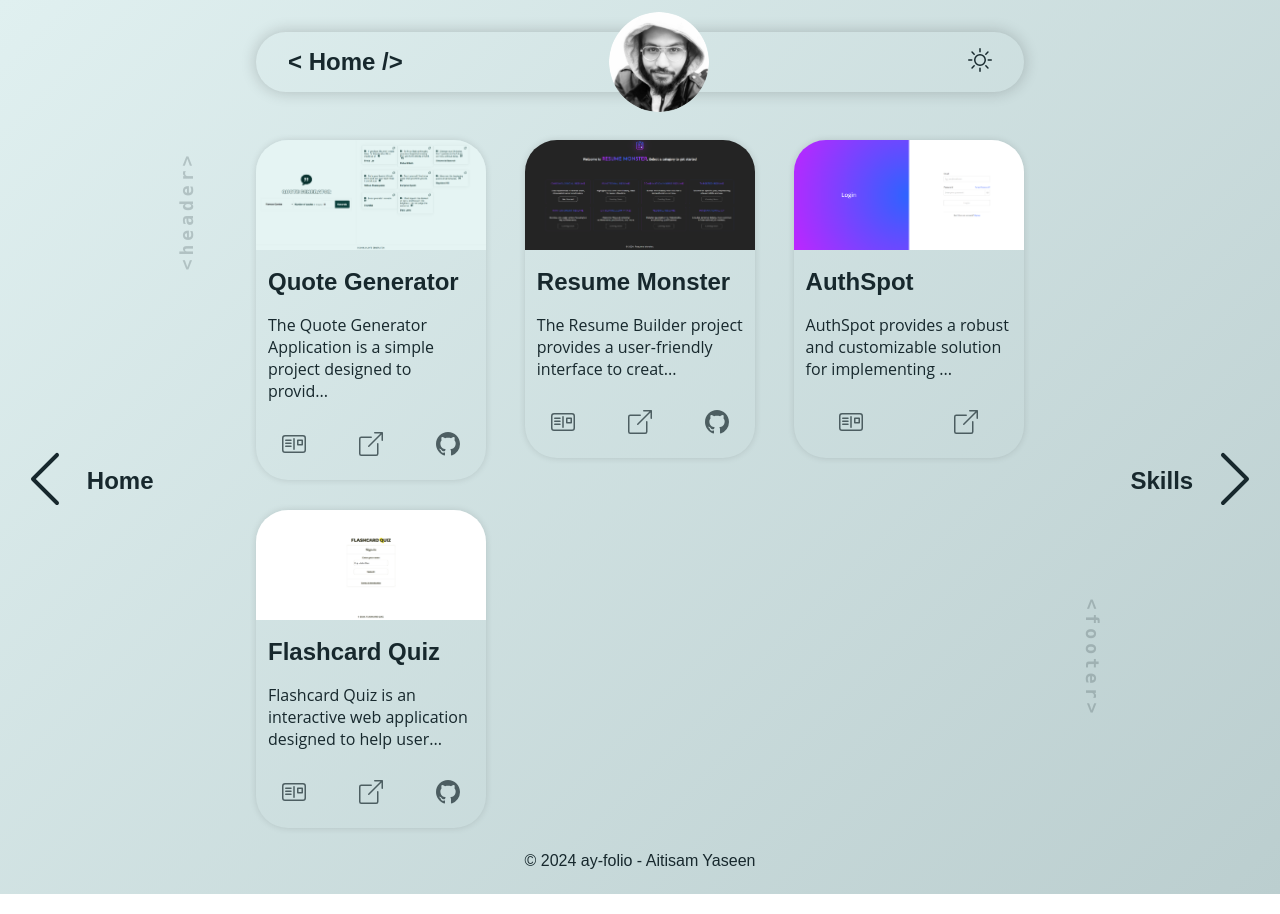
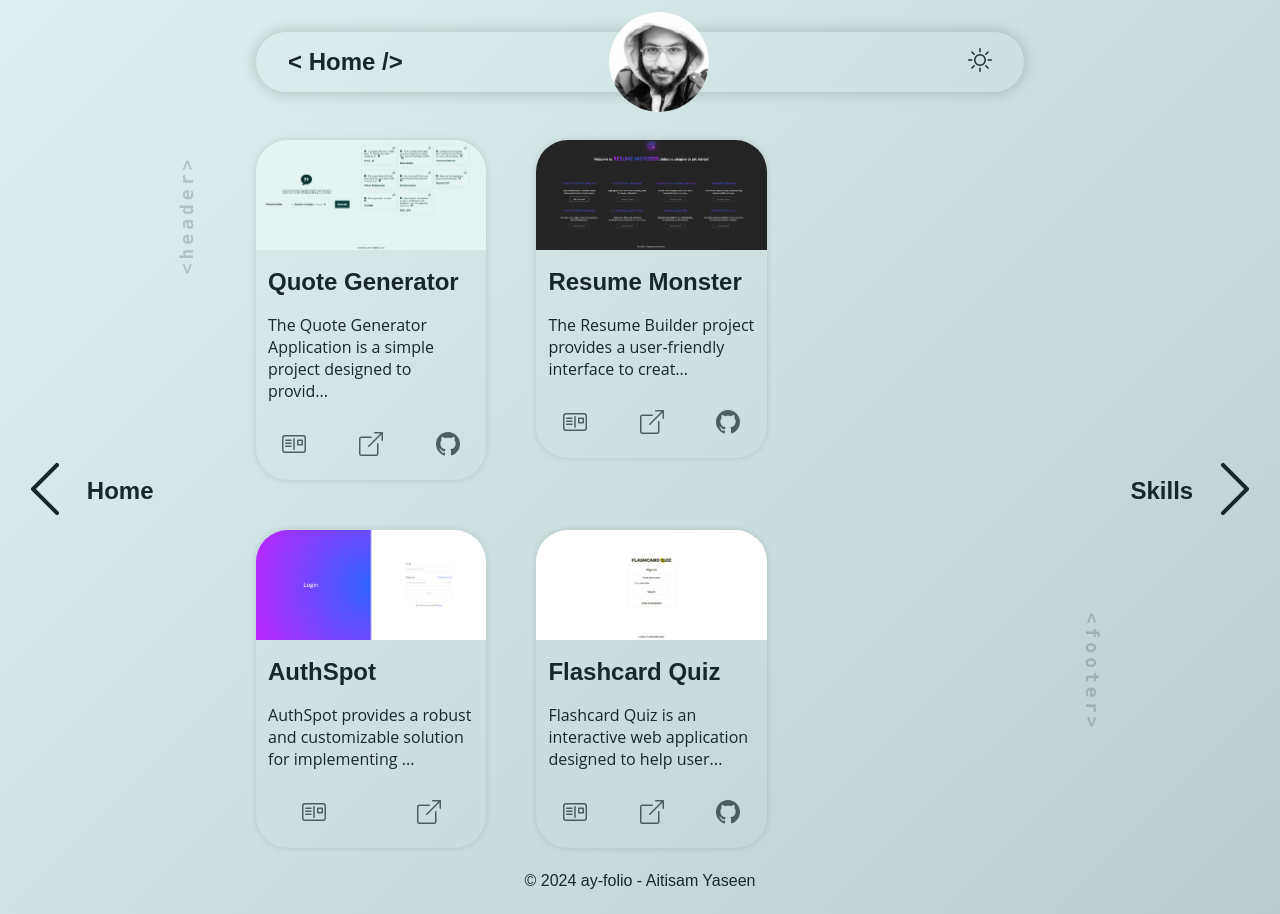
Before and after one commit to MaitisamY/ay-folio, a React (Vite) app: page /project in a window 1280 px wide. Built offline with nearby package versions, Linux system fonts and the light colour scheme; no server answers; the database is empty; a web font is replaced by a local one.

Commit message:
Update project-card.css

```diff
--- a/src/styles/project-card.css
+++ b/src/styles/project-card.css
@@ -2,14 +2,14 @@
     display: flex;
     flex-direction: row;
     align-items: flex-start;
-    justify-content: space-between;
+    justify-content: flex-start;
     flex-wrap: wrap;
     margin: var(--margin-8) var(--margin-0) var(--margin-0) var(--margin-0);
     padding: var(--padding-0);
     box-sizing: border-box;
     height: var(--height-auto);
     width: var(--width-100);
-    gap: 30px;
+    gap: 50px;
     margin-top: var(--margin-12);
 }
 
```
